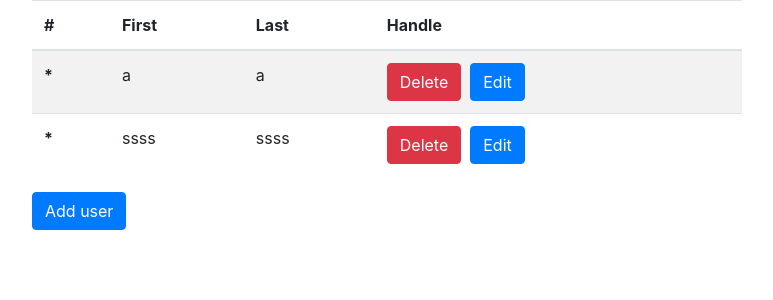
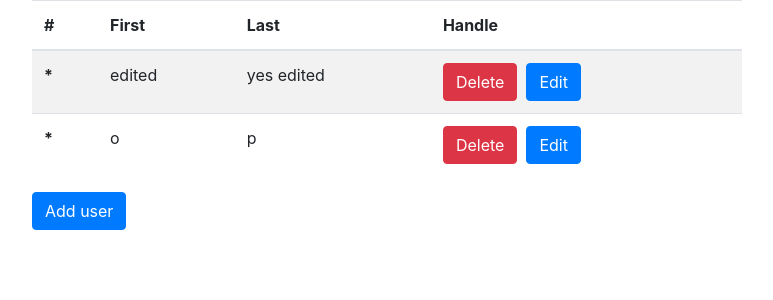
Before and after one commit to ELATTARIYassine/Angular-Json-Server-CRUD, an Angular app: page / in a window 1280 px wide. Shown: the top 300 px of the page, without its empty margins (253-1026 px from the left). Built offline with nearby package versions, Linux system fonts and the light colour scheme; data requests are answered from the project's data file.

Commit message:
[Coding] FIX table bug

```diff
--- a/db.json
+++ b/db.json
@@ -1,13 +1,14 @@
 {
   "users": [
     {
-      "fname": "a",
-      "lname": "aa",
+      "fname": "edited",
+      "lname": "yes edited",
       "id": 1
     },
     {
-      "fname": "ssss",
-      "id": 2
+      "fname": "o",
+      "lname": "p",
+      "id": 3
     }
   ]
 }
--- a/src/app/components/list-user/list-user.component.html
+++ b/src/app/components/list-user/list-user.component.html
@@ -15,7 +15,7 @@
                     <tr *ngFor="let user of users">
                         <th scope="row">*</th>
                         <td>{{ user.fname }}</td>
-                        <td>{{ user.fname }}</td>
+                        <td>{{ user.lname }}</td>
                         <td>
                             <button class="btn btn-danger" (click)="deleteUser(user)">Delete</button>&nbsp;
                             <button class="btn btn-primary" (click)="updateUser(user)">Edit</button>
```
